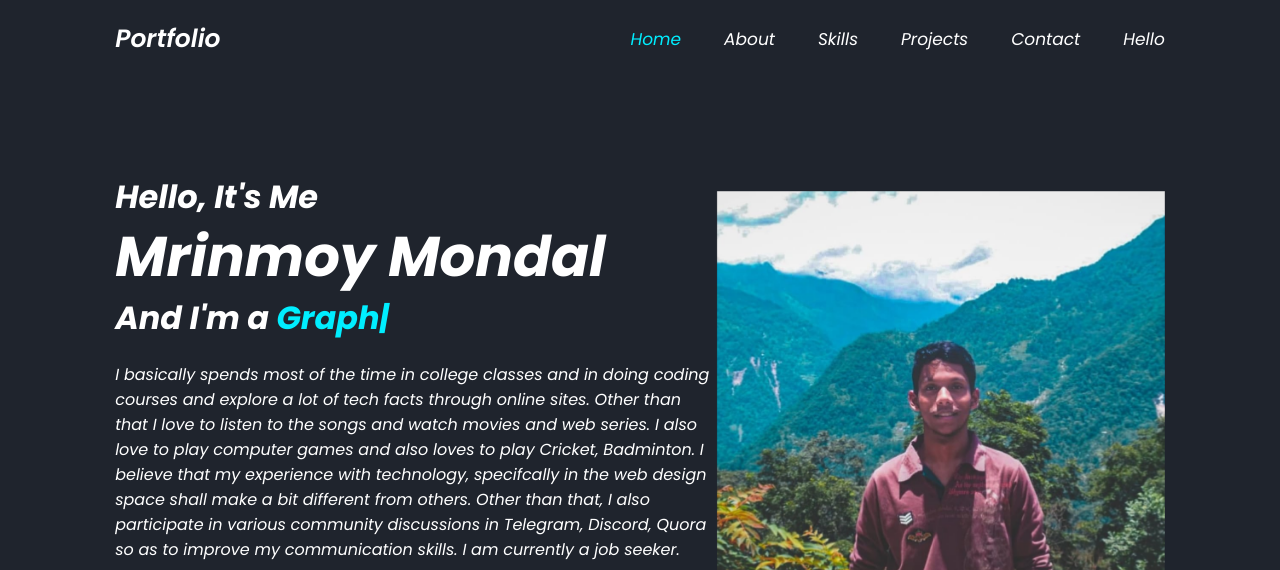
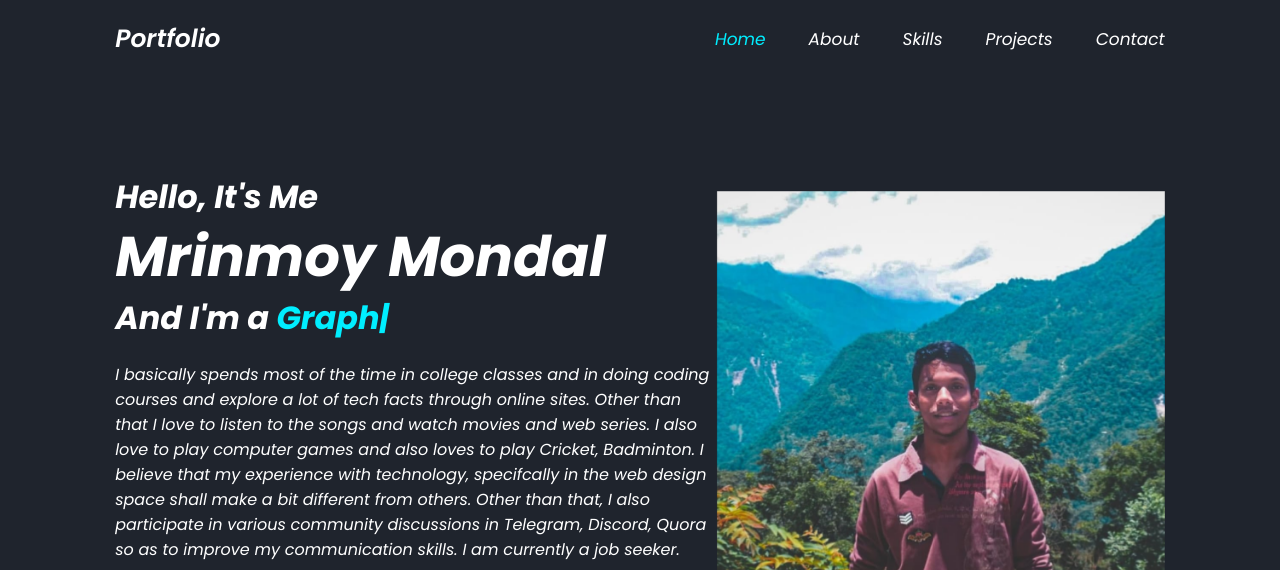
Before and after one commit to matrix183/Portfolio, a plain HTML site: page index.html in a window 1280 px wide. Shown: the top 570 px of the page. Drawn offline with nearby package versions, Linux system fonts and the light colour scheme.

Commit message:
Update index.html

```diff
--- a/index.html
+++ b/index.html
@@ -21,7 +21,6 @@
             <a href="#skills">Skills</a>
             <a href="#projects">Projects</a>
             <a href="#contact">Contact</a>
-            <a href="#contact">Hello</a>
         </nav>
     </header>
 
```
